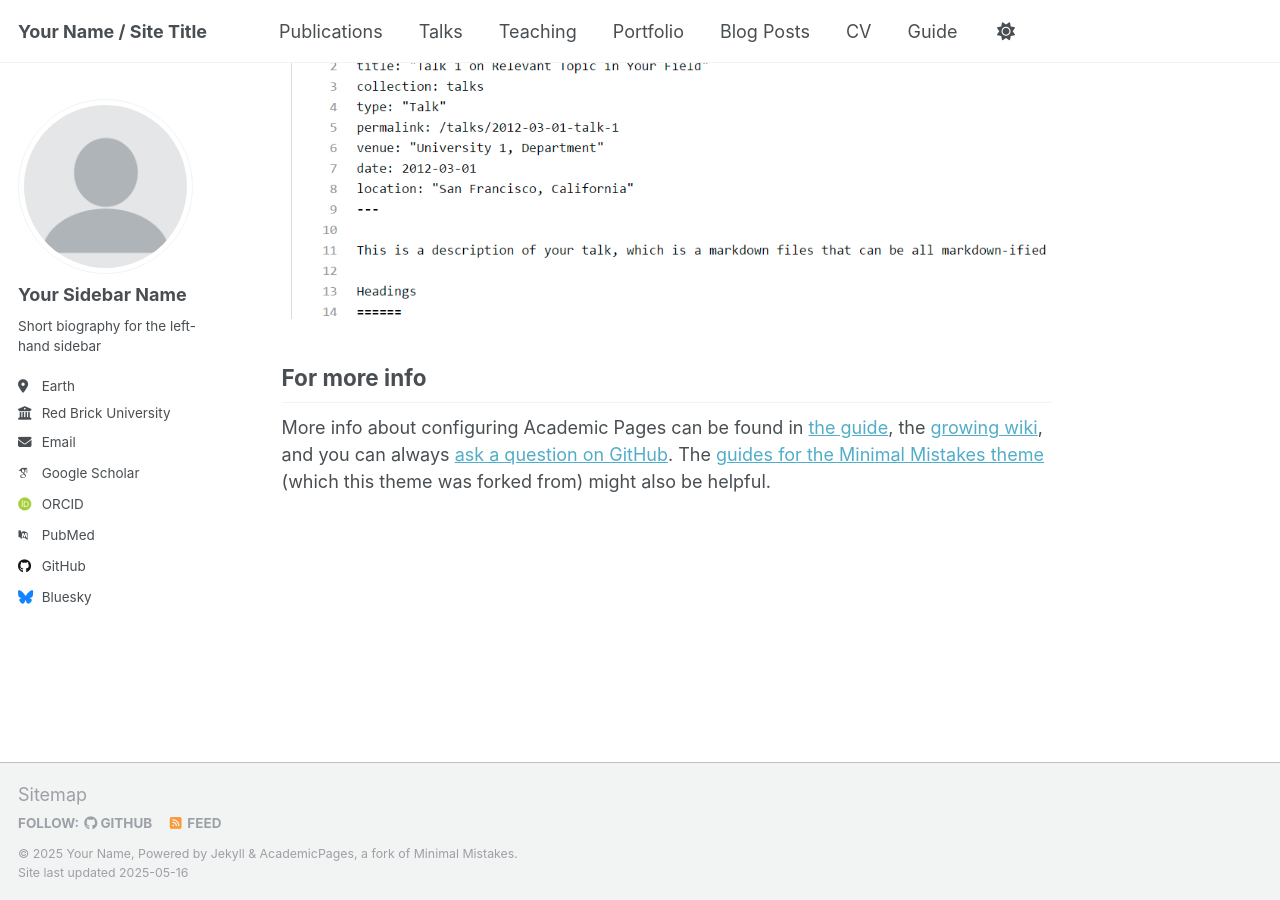
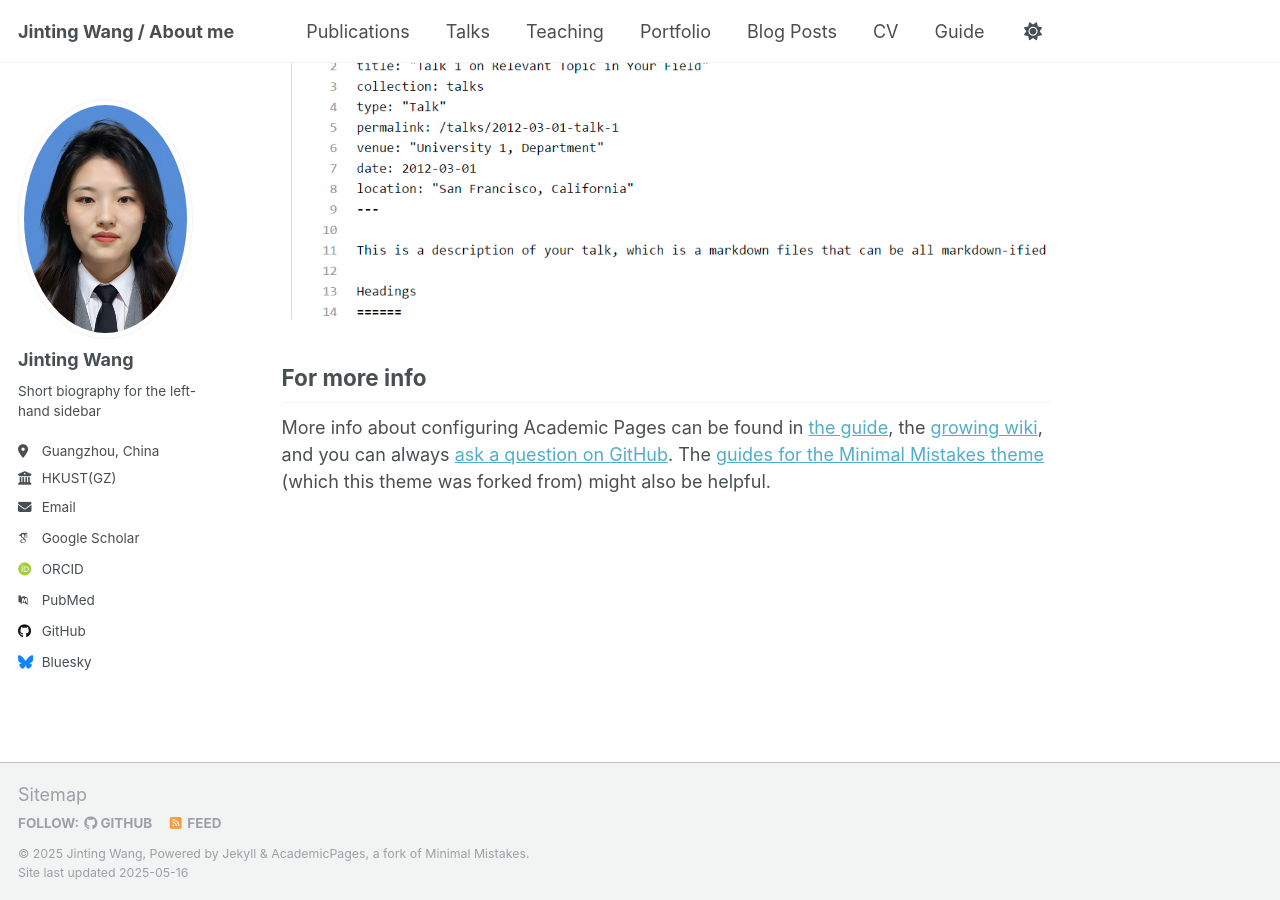
Before and after one commit to beria-moon/Beria.github.io, a Jekyll site: the page built from _pages/about.md, in a window 1280 px wide and 900 px high, scrolled down 2636 px. Built offline with Jekyll 4.4.1, drawn with Linux system fonts in a browser that asks for light colours; some web fonts are replaced.

Commit message:
Update _config.yml

```diff
--- a/_config.yml
+++ b/_config.yml
@@ -9,36 +9,36 @@
 # Basic Site Settings
 locale                   : "en-US"
 site_theme               : "default"
-title                    : "Your Name / Site Title"
+title                    : "Jinting Wang / About me"
 title_separator          : "-"
-name                     : &name "Your Name"
-description              : &description "personal description"
-url                      : https://academicpages.github.io # the base hostname & protocol for your site e.g. "https://[your GitHub username].github.io" or if you already have some other page hosted on Github then use "https://[your GitHub username].github.io/[Your Repo Name]"
+name                     : &name "Jinting Wang"
+description              : &description "Ph.D. student in AI."
+url                      : "https://beria-moon.github.io/beria.github.io/" # the base hostname & protocol for your site e.g. "https://[your GitHub username].github.io" or if you already have some other page hosted on Github then use "https://[your GitHub username].github.io/[Your Repo Name]"
 baseurl                  : "" # the subpath of your site, e.g. "/blog"
-repository               : "academicpages/academicpages.github.io"
+repository               : "beria-moon.github.io/beria.github.io"
 
 # Site Author - The following control what appear as part of the author content on the side bar.
 #               If a field is blank the icon and link will not appear, otherwise it will be shown.
 #               Additional customization can be done by editing /_includes/author-profile.html
 author:
   # Biographic information
-  avatar           : "profile.png"
-  name             : "Your Sidebar Name"
+  avatar           : "Author1_Jinting_Wang.jpg"
+  name             : "Jinting Wang"
   pronouns         : # example: "she/her"
   bio              : "Short biography for the left-hand sidebar"
-  location         : "Earth"
-  employer         : "Red Brick University"
+  location         : "Guangzhou, China"
+  employer         : "HKUST(GZ)"
   uri              : # URL
-  email            : "none@example.org"
+  email            : "jwang644@connect.hkust-gz.edu.cn"
 
   # Academic websites
   academia         : # URL
   arxiv            : # URL - Update with the correct link to your profile
-  googlescholar    : "https://scholar.google.com/citations?user=PS_CX0AAAAAJ"
+  googlescholar    : "https://scholar.google.com.hk/citations?user=SVzvOy8AAAAJ&hl=zh-CN&oi=ao"
   impactstory      : # URL
-  orcid            : "http://orcid.org/yourorcidurl"
+  orcid            : "https://orcid.org/0000-0002-2614-2598"
   semantic         : # URL
-  pubmed           : "https://www.ncbi.nlm.nih.gov/pubmed/?term=john+snow"
+  pubmed           : ""
   researchgate     : # URL
   scopus           : # URL
 
@@ -46,12 +46,12 @@ author:
   bitbucket        : # Username - Update with your username on the site
   codepen          : # Username
   dribbble         : # Username
-  github           : "academicpages"
+  github           : "https://github.com/beria-moon"
   kaggle           : # Username
   stackoverflow    : # User number or user number and name (i.e., use "1" or "1/jeff-atwood")
 
   # Social media
-  bluesky          : "bsky.app" # Replace this with you Bluesky username
+  bluesky          : "" # Replace this with you Bluesky username
   facebook         : # Username
   flickr           : # Username
   foursquare       : # Username
```
